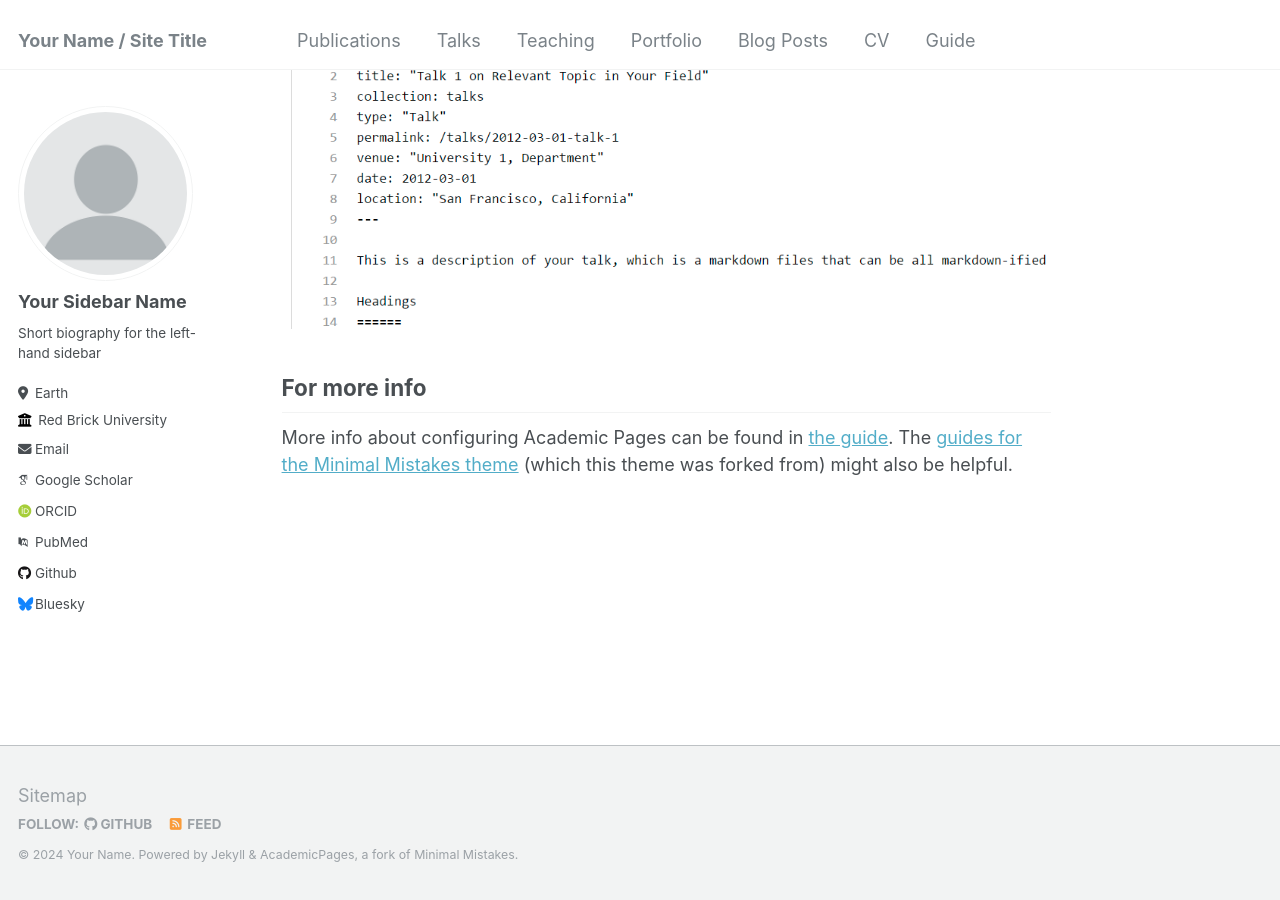
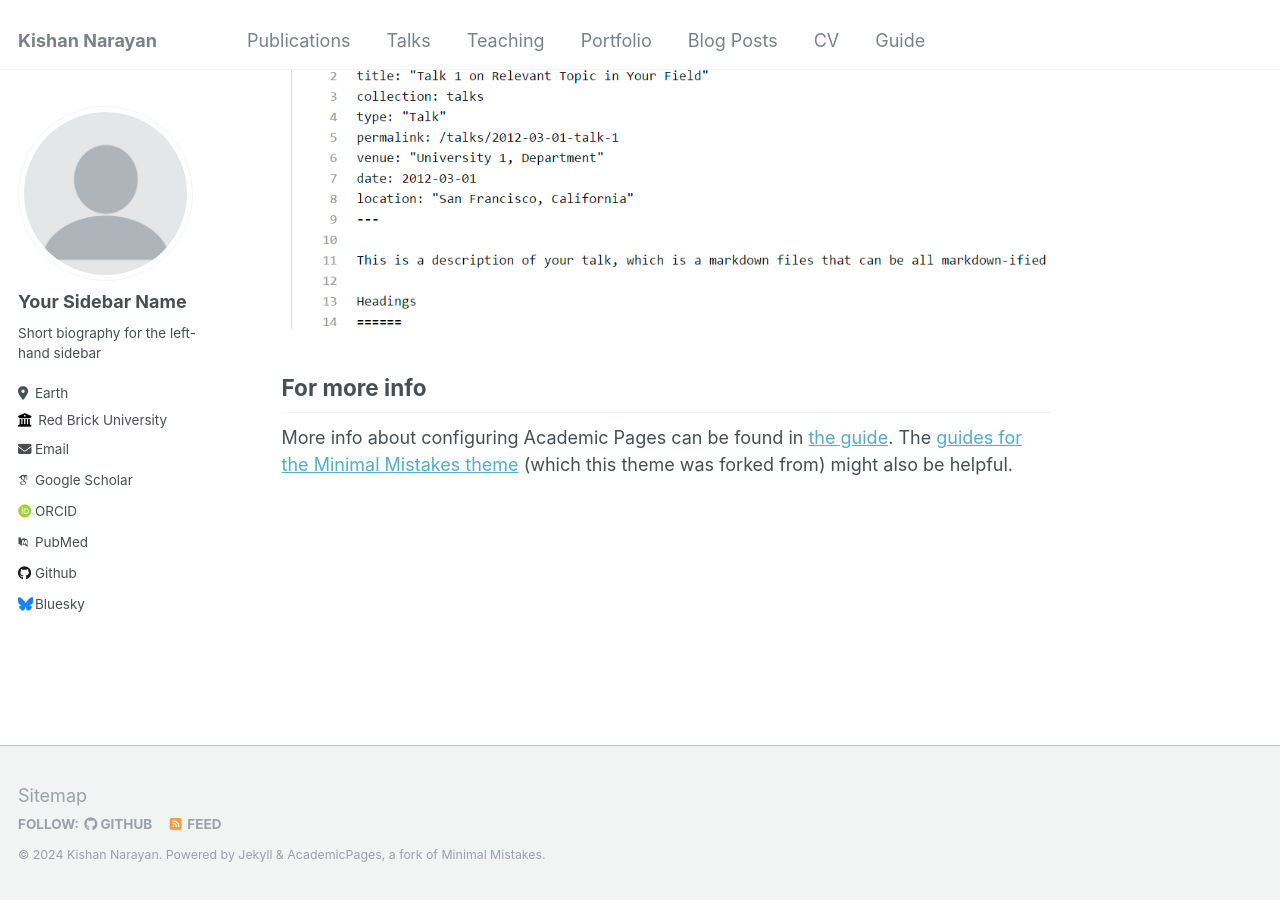
Before and after one commit to narayankishan/narayankishan.github.io, a Jekyll site: the page built from _pages/about.md, in a window 1280 px wide and 900 px high, scrolled down 2660 px. Built offline with Jekyll 4.4.1, drawn with Linux system fonts in a browser that asks for light colours; some web fonts are replaced; some of the changed lines change nothing that is shown.

Commit message:
Update _config.yml

```diff
--- a/_config.yml
+++ b/_config.yml
@@ -1,16 +1,7 @@
-# Welcome to Jekyll!
-#
-# This config file is meant for settings that affect your entire site, values
-# which you are expected to set up once and rarely need to edit after that.
-# For technical reasons, this file is *NOT* reloaded automatically when you use
-# `jekyll serve -l -H localhost`. If you change this file, please restart the
-# server process.
-
-# Basic Site Settings
 locale                   : "en-US"
-title                    : "Your Name / Site Title"
+title                    : "Kishan Narayan"
 title_separator          : "-"
-name                     : &name "Your Name"
+name                     : &name "Kishan Narayan"
 description              : &description "personal description"
 url                      : https://academicpages.github.io # the base hostname & protocol for your site e.g. "https://mmistakes.github.io"
 baseurl                  : "" # the subpath of your site, e.g. "/blog"
```
